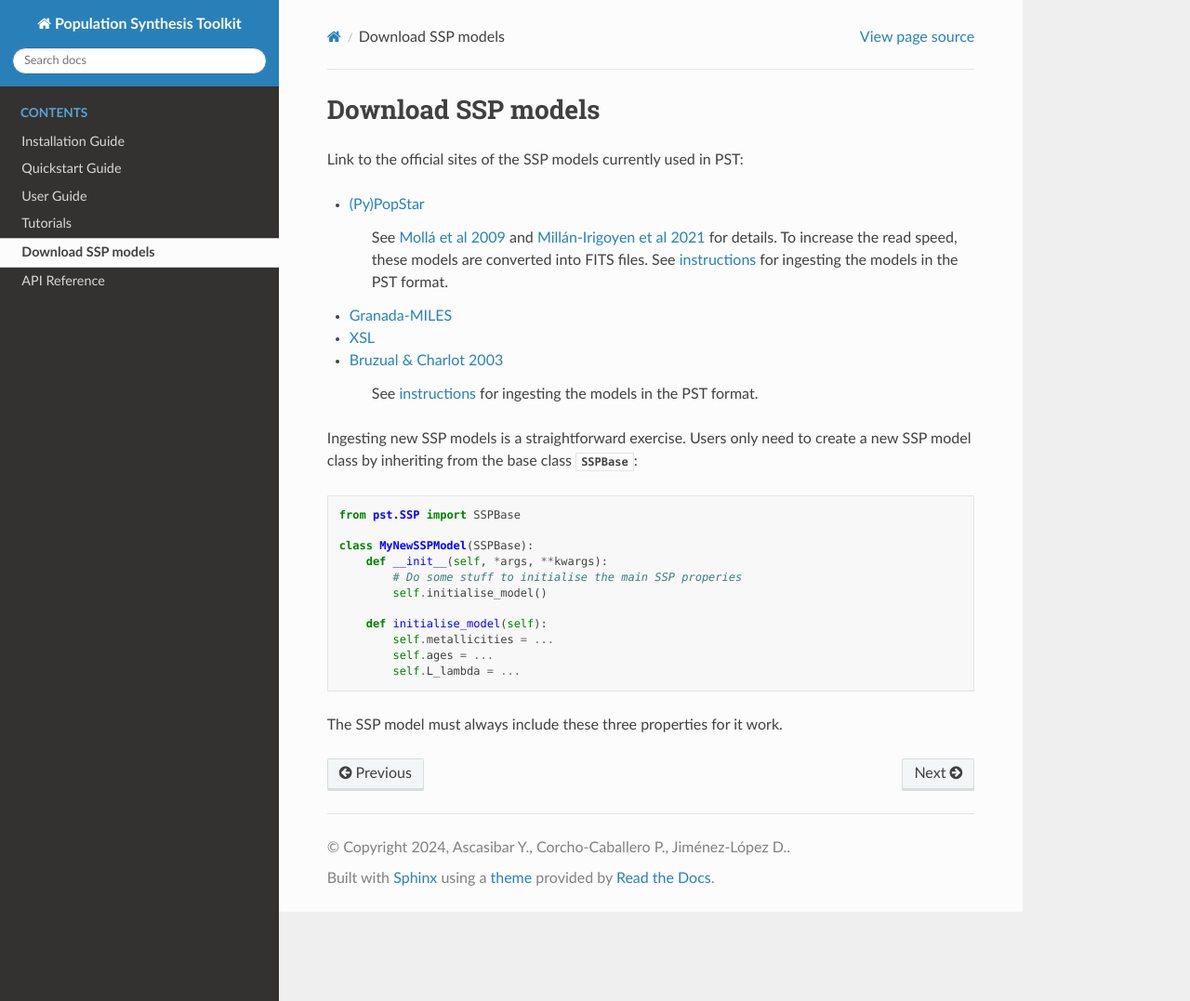
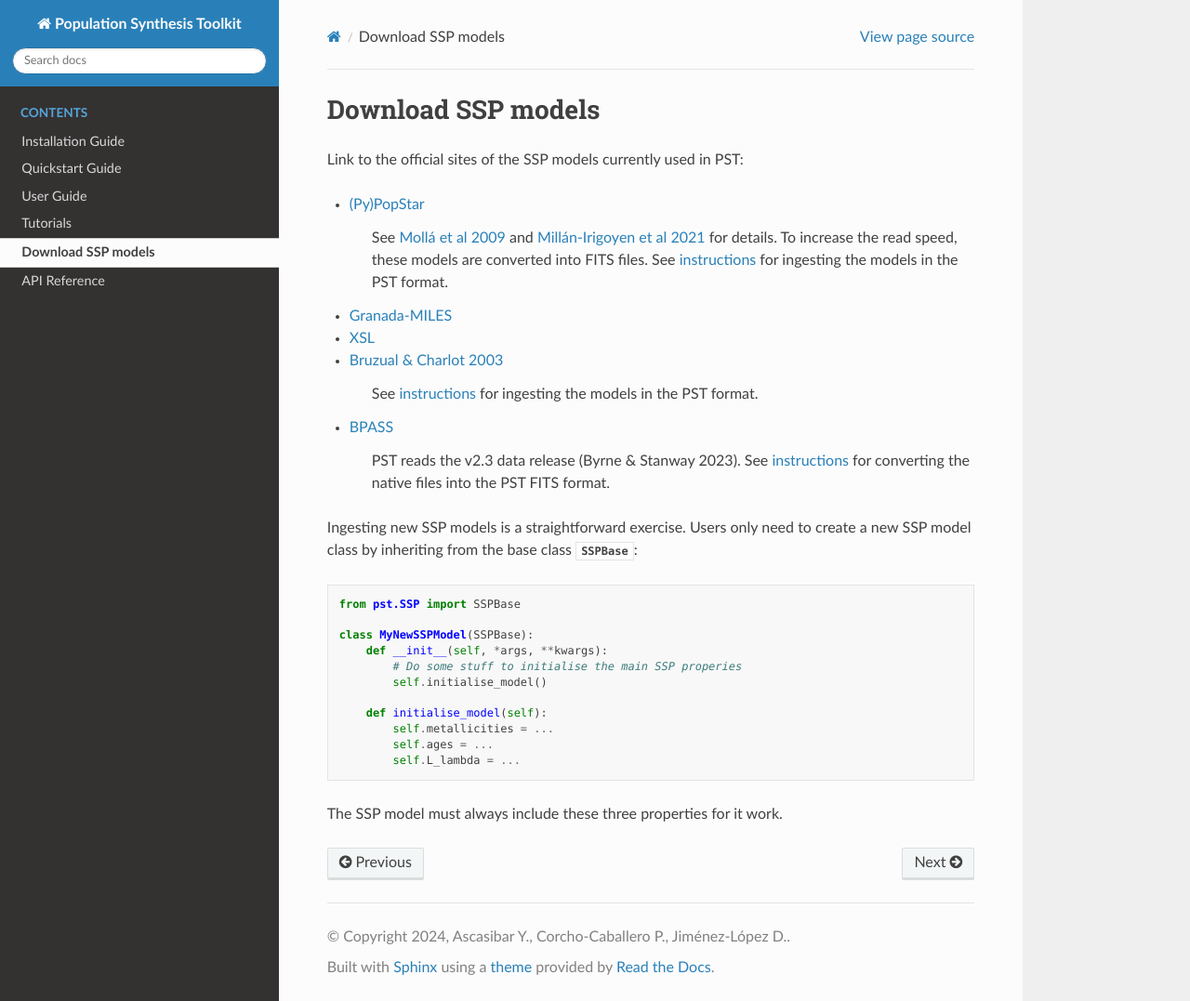
Before and after one commit to paranoya/population-synthesis-toolkit, a Sphinx documentation site: the page built from docs/source/get_ssp_data.rst, in a window 1280 px wide and 1077 px high. Shown: the whole window at 93% size. Built offline with Sphinx 7.4.7 and the Read the Docs theme 3.1.0, drawn with Linux system fonts in a browser that asks for light colours.

Commit message:
add BPASS

```diff
--- a/docs/source/get_ssp_data.rst
+++ b/docs/source/get_ssp_data.rst
@@ -14,6 +14,10 @@ Link to the official sites of the SSP models currently used in PST:
 - `Bruzual & Charlot 2003 <http://www.bruzual.org/bc03/>`_
 
    See `instructions <https://github.com/paranoya/population-synthesis-toolkit/tree/main/ssp_installation/bc03>`_ for ingesting the models in the PST format.
+
+- `BPASS <https://bpass.auckland.ac.nz>`_
+
+   PST reads the v2.3 data release (Byrne & Stanway 2023). See `instructions <https://github.com/paranoya/population-synthesis-toolkit/tree/main/ssp_installation/bpass>`_ for converting the native files into the PST FITS format.
 
 Ingesting new SSP models is a straightforward exercise. Users only need to create a new SSP model class by inheriting from the base class :class:`SSPBase`:
 
```
